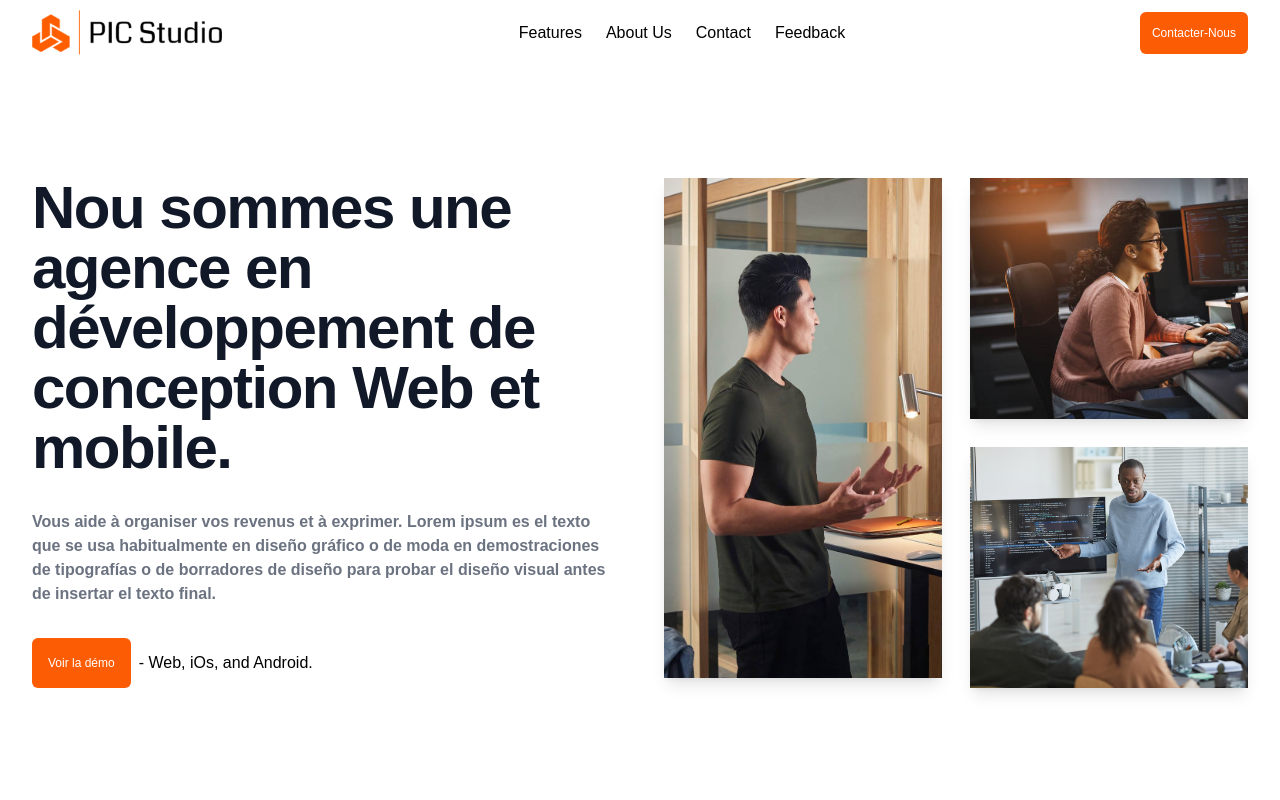
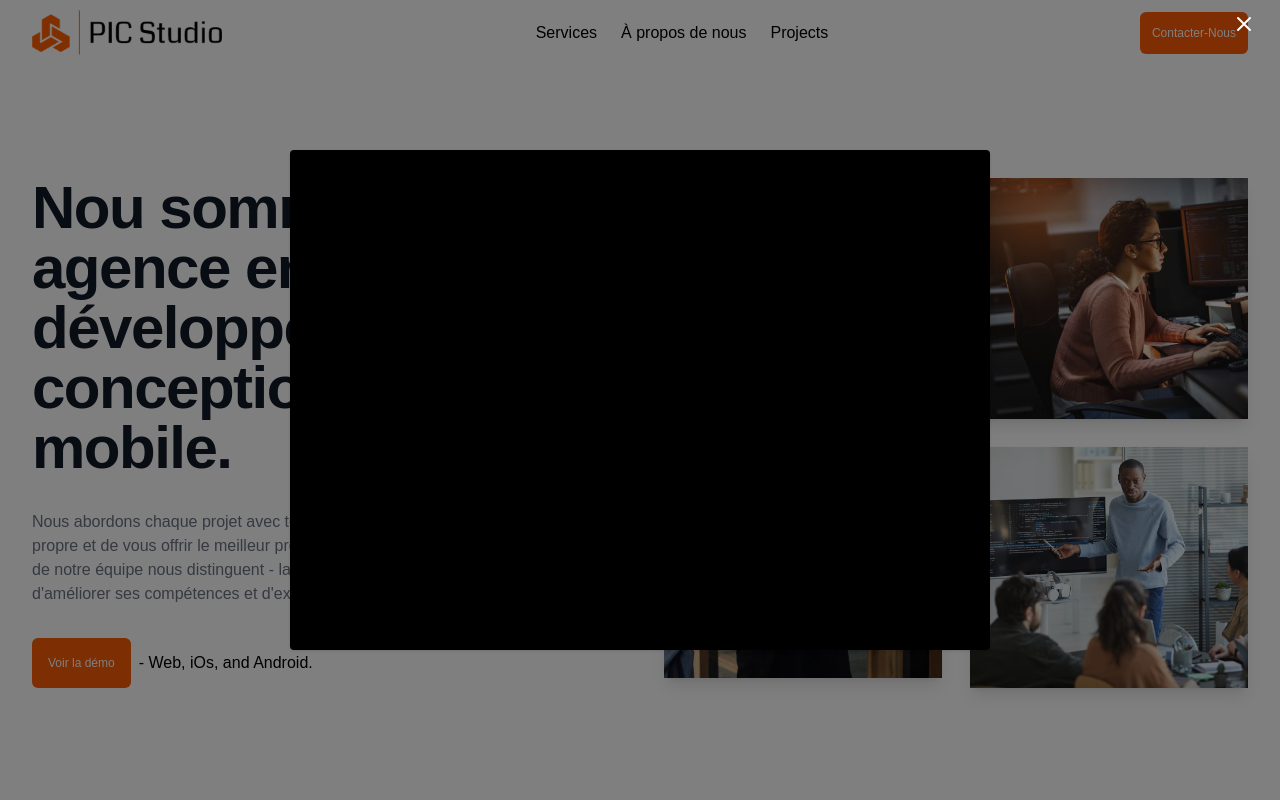
Before and after one commit to PicsouRob/picstudio, a React (Create React App) app: page / in a window 1280 px wide. Shown: the top 800 px of the page. Built offline with nearby package versions, Linux system fonts and the light colour scheme.

Commit message:
Versioning final

```diff
--- a/package.json
+++ b/package.json
@@ -6,6 +6,7 @@
     "@testing-library/jest-dom": "^5.16.4",
     "@testing-library/react": "^13.2.0",
     "@testing-library/user-event": "^13.5.0",
+    "framer-motion": "^6.3.15",
     "react": "^18.1.0",
     "react-dom": "^18.1.0",
     "react-router-dom": "^6.3.0",
--- a/src/App.js
+++ b/src/App.js
@@ -10,7 +10,7 @@ import Testimonial from './screens/Testimonial';
 
 function App() {
   return (
-    <div className="App h-auto font-extralight">
+    <div className="App h-auto font-normal">
         <Home />
         <About />
         <Services />
--- /dev/null
+++ b/src/components/Player.jsx
@@ -0,0 +1,50 @@
+import React, { useCallback, useEffect } from 'react';
+import { motion } from "framer-motion";
+
+function Player({ setIsPlaying, isPlaying }) {
+    const canclePlayer = (key) => {
+        if (key.target.classList.contains("cancle")) {
+            setIsPlaying(false);
+        }
+    }
+
+    const keyPress = useCallback(
+        (e) => {
+            if (e.key === "Escape" && isPlaying) {
+                setIsPlaying(false);
+            }
+        },
+        [setIsPlaying, isPlaying],
+    );
+
+    useEffect(() => {
+        document.addEventListener('keydown', keyPress);
+        return () => document.removeEventListener('keydown', keyPress);
+    }, [keyPress]);
+
+    return (
+        <div className="fixed inset-0 bg-[rgba(0,0,0,0.5)] z-40 w-full grid place-items-center px-0 md:px-6 cancle"
+            onClick={(e) => canclePlayer(e)}
+        >
+            <div class="absolute top-3 right-6 text-white cursor-pointer "
+                onClick={() => setIsPlaying(false)}
+            >
+                <svg xmlns="http://www.w3.org/2000/svg" class="h-6 w-6" fill="none" viewBox="0 0 24 24" stroke="currentColor">
+                    <path strokeLinecap="round" strokeLinejoin="round" strokeWidth="2" d="M6 18L18 6M6 6l12 12" />
+                </svg>
+            </div>
+
+            <motion.div
+                class="bg-black rounded h-[400px] w-full md:w-[600px] md:h-[500px] lg:w-[700px] shadow z-20"
+                initial={{ y: "-100vh" }}
+                animate={{ y: 0 }}
+            >
+                <iframe title="demo video"
+                    className="h-full w-full" src="assets/video.mp4" frameborder="0"
+                />
+            </motion.div>
+        </div>
+    );
+}
+
+export default Player;
--- a/src/components/footer.jsx
+++ b/src/components/footer.jsx
@@ -10,7 +10,7 @@ function footer() {
                 <img src="/assets/images/logo.png" className="w-48" alt="" />
             </a>
             <p className="text-lg">
-                Lorem ipsum dolor sit amet, consectetur adipisicing elit. Odit ducimus ipsa quo voluptatum veritatis quia.
+                Nou sommes une agence en développement de conception Web et mobile.
             </p>
             <div className="flex gap-x-3 md:gap-x-6">
                 {socialLink.map((data, index) => (
--- a/src/helpers/team.js
+++ b/src/helpers/team.js
@@ -2,19 +2,19 @@ export const teamData = [
     {
         image: "assets/images/picsou2.png",
         name: "Phanord Roberto",
-        ocupation: "App Developer",
+        ocupation: "Développeur App",
         url: "https://phanordroberto.netlify.app/"
     },
     {
         image: "assets/images/manager.jpg",
         name: "John Doe",
-        ocupation: "Sales Manager",
+        ocupation: "Directeur commercial",
         url: "https://phanordroberto.netlify.app/"
     },
     {
         image: "assets/images/webdev.jpg",
         name: "Emily Durant",
-        ocupation: "Web Developer",
+        ocupation: "Développeur Web",
         url: "https://phanordroberto.netlify.app/"
     },
     {
--- a/src/screens/Home.jsx
+++ b/src/screens/Home.jsx
@@ -1,20 +1,24 @@
 import React, { useState } from 'react';
+import Player from '../components/Player';
 
 function Home() {
-    const [isShow, setIsShow] = useState(false);
+    const [ isShow, setIsShow ] = useState(false);
+    const [ isPlaying, setIsPlaying ] = useState(true);
 
     return (
         <div className="relative overflow-hidden">
+            { isPlaying && (
+                <Player setIsPlaying={ setIsPlaying } isPlaying={ isPlaying } />
+            ) }
             <div className="z-40">
                 <header className="flex items-center justify-between px-6 md:px-8 max-w-7xl mx-auto">
                     <a href="#home" className="hover:opacity-80">
                         <img src="/assets/images/logo.png" className="w-48" alt="" />
                     </a>
                     <div className="hidden md:flex items-center gap-x-6">
-                    <a href="#features" rel='' className="hover:text-[#fc5c04]">Features</a>
-                    <a href="#about" className="hover:text-[#fc5c04]">About Us</a>
-                    <a href="#pricing" className="hover:text-[#fc5c04]">Contact</a>
-                    <a href="#feedback" className="hover:text-[#fc5c04]">Feedback</a>
+                        <a href="#services" rel='' className="hover:text-[#fc5c04]">Services</a>
+                        <a href="#about" className="hover:text-[#fc5c04]">À propos de nous</a>
+                        <a href="#portfolio" className="hover:text-[#fc5c04]">Projects</a>
                     </div>
                     <div className="space-x-4 flex items-center">
                         <a href="#contact">
@@ -23,16 +27,16 @@ function Home() {
                             </div>
                         </a>
                         <div className="block md:hidden cursor-pointer"
-                        onClick={() => setIsShow(!isShow)}
+                            onClick={ () => setIsShow(!isShow) }
                         >
-                        {isShow ? <svg xmlns="http://www.w3.org/2000/svg"
+                            { isShow ? <svg xmlns="http://www.w3.org/2000/svg"
                                 class="h-6 w-6" fill="none" viewBox="0 0 24 24" stroke="currentColor" stroke-width="2">
                                 <path stroke-linecap="round" stroke-linejoin="round" d="M6 18L18 6M6 6l12 12" />
                             </svg> : <svg xmlns="http://www.w3.org/2000/svg"
                                 class="h-6 w-6 text-[#000]" fill="none" viewBox="0 0 24 24" stroke="currentColor" stroke-width="2"
                             >
                                 <path stroke-linecap="round" stroke-linejoin="round" d="M4 6h16M4 12h16M4 18h16" />
-                        </svg>}
+                            </svg> }
                         </div>
                     </div>
                 </header>
@@ -44,12 +48,13 @@ function Home() {
                             <h1 className="text-4xl font-extrabold leading-10 tracking-tight text-gray-900 sm:text-5xl sm:leading-none md:text-6xl lg:text-5xl xl:text-6xl">
                                 Nou sommes une agence en développement de conception Web et mobile.
                             </h1>
-                        <p className="font-semibold text-gray-500">
-                              Vous aide à organiser vos revenus et à exprimer.
-                              Lorem ipsum es el texto que se usa habitualmente en diseño gráfico o de moda en demostraciones de tipografías o de borradores de diseño para probar el diseño visual antes de insertar el texto final.
+                            <p className="font-normal text-gray-500">
+                                Nous abordons chaque projet avec ténacité. Notre priorité est d'écrire du code propre et de vous offrir le meilleur produit possible. L'accessibilité et la diligence de notre équipe nous distinguent - la volonté authentique de chaque individu d'améliorer ses compétences et d'exceller dans la performance globale.
                             </p>
                             <div className="flex-wrap gap-y-4 flex items-center gap-x-2">
-                            <button className="p-3 md:p-4 bg-primary text-[12px] text-white rounded-md flex items-center gap-x-2 hover:opacity-80">
+                                <button className="p-3 md:p-4 bg-primary text-[12px] text-white rounded-md flex items-center gap-x-2 hover:opacity-80"
+                                    onClick={ () => setIsPlaying(!isPlaying) }
+                                >
                                     <p className="">
                                         Voir la démo
                                     </p>
@@ -61,38 +66,36 @@ function Home() {
                         </div>
                         <div className="grid grid-cols-2 gap-4 md:gap-7">
                             <div className="row-span-2 bg-cover h-[300px] lg:h-[500px] shadow-lg"
-                                style={{ backgroundImage: `url("assets/images/meeting.jpg")` }}
+                                style={ { backgroundImage: `url("assets/images/meeting.jpg")` } }
                             ></div>
                             <div className="bg-cover shadow-lg"
-                                style={{ backgroundImage: `url("assets/images/engenner1.jpg")` }}
+                                style={ { backgroundImage: `url("assets/images/engenner1.jpg")` } }
                             ></div>
                             <div className="bg-cover shadow-lg"
-                                style={{ backgroundImage: `url("assets/images/engenner2.jpg")` }}
+                                style={ { backgroundImage: `url("assets/images/engenner2.jpg")` } }
                             ></div>
                         </div>
                     </div>
                 </main>
             </div>
-        {/* {isShow && ( */}
-            <div className={`shadow-md flex-col md:hidden absolute top-20 right-0 w-1/2 h-screen pt-12 duration-300 bg-white z-30 transition ease-in-out ${isShow ? "translate-x-0" : "translate-x-full"}`}>
+            <div className={ `shadow-md flex-col md:hidden absolute top-20 right-0 w-1/2 h-screen pt-12 duration-300 bg-white z-30 transition ease-in-out ${ isShow ? "translate-x-0" : "translate-x-full" }` }>
                 <div className="grid grid-cols-1 text-center font-[500] space-y-6">
-                    <a href="#features" rel='' className="hover:text-[#fc5c04]"
-                        onClick={() => setIsShow(!isShow)}
-                    >Features</a>
+                    <a href="#services" rel='' className="hover:text-[#fc5c04]"
+                        onClick={ () => setIsShow(!isShow) }
+                    >Services</a>
                     <a href="#about" className="hover:text-[#fc5c04]"
-                        onClick={() => setIsShow(!isShow)}
-                    >About Us</a>
-                    <a href="#pricing" className="hover:text-[#fc5c04]"
-                        onClick={() => setIsShow(!isShow)}
-                    >Pricing</a>
-                    <a href="#feedback" className="hover:text-[#fc5c04]"
-                        onClick={() => setIsShow(!isShow)}
-                    >Feedback</a>
+                        onClick={ () => setIsShow(!isShow) }
+                    >À propos de nous</a>
+                    <a href="#contact" className="hover:text-[#fc5c04]"
+                        onClick={ () => setIsShow(!isShow) }
+                    >Contact</a>
+                    <a href="#portfolio" className="hover:text-[#fc5c04]"
+                        onClick={ () => setIsShow(!isShow) }
+                    >Projects</a>
                 </div>
             </div>
-        {/* )} */}
         </div>
-  )
+    );
 }
 
 export default Home;
```
Also changed, not shown: src/screens/About.jsx (+6 -2 lines), src/screens/Features.jsx (+4 -4 lines), src/screens/Services.jsx (+5 -5 lines), 2 other files (tests, documents, lock files or other folders). Lines whose indentation alone changed are shown as unchanged.
